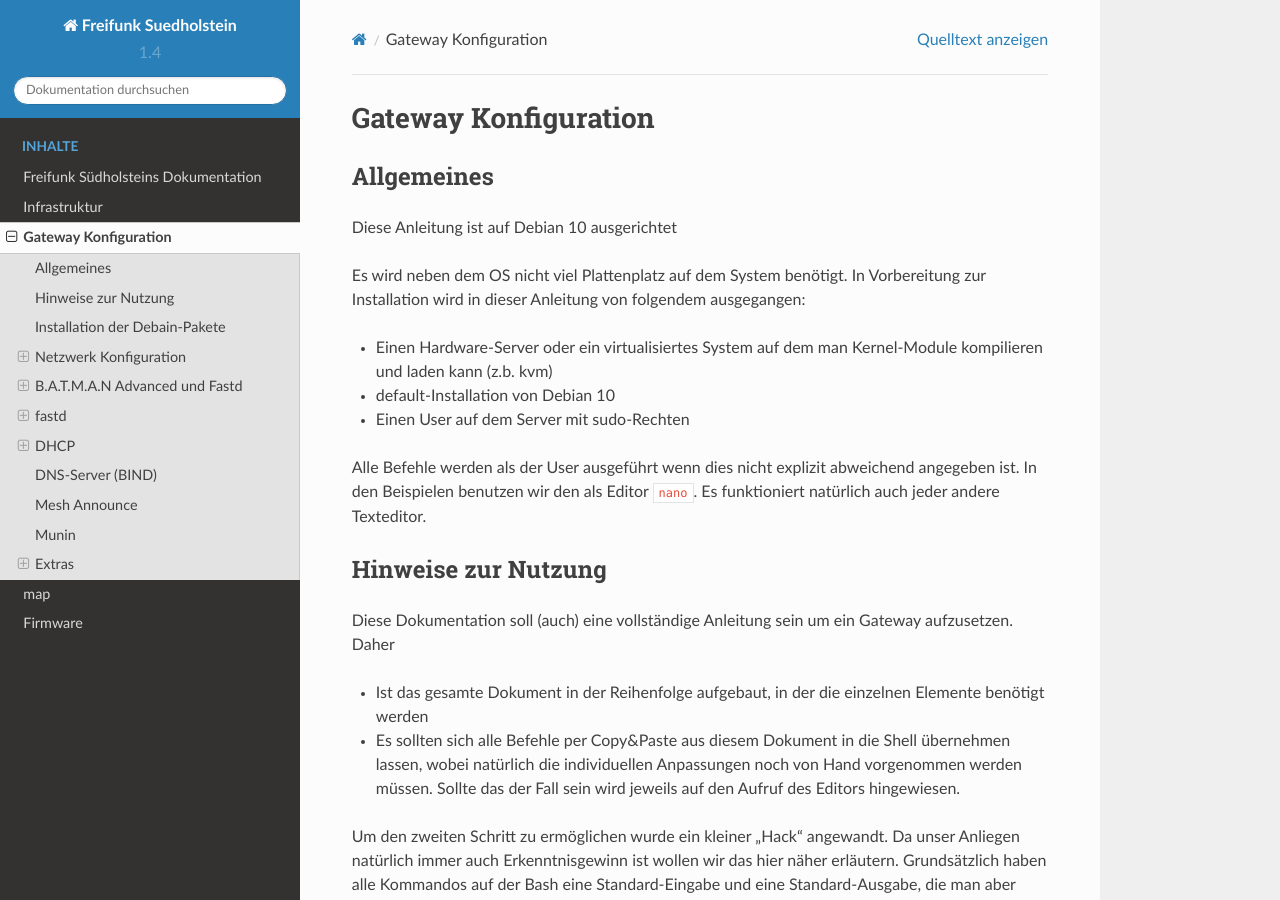
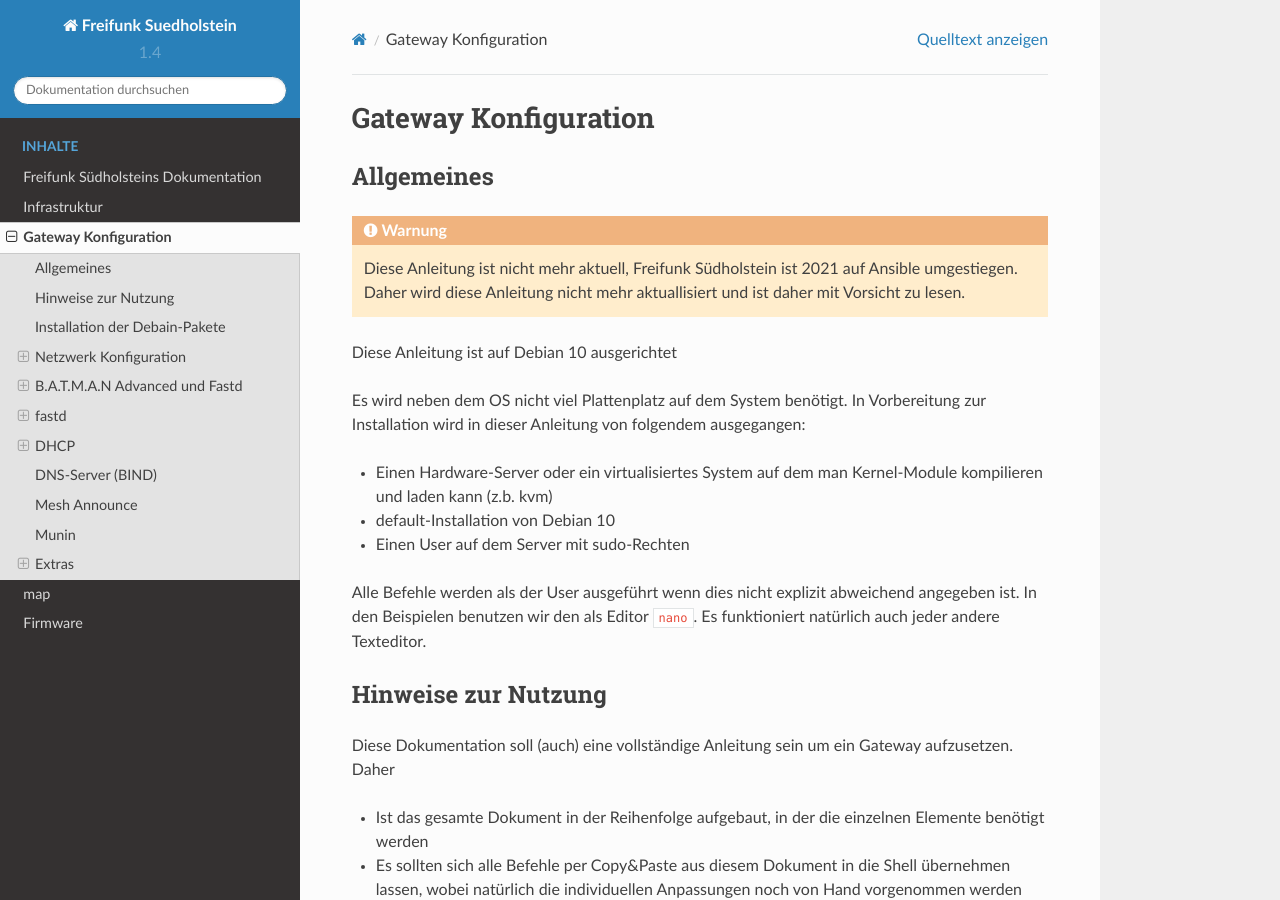
Before and after one commit to ffsh/docs, a Sphinx documentation site: the page built from docs/gateway.rst, in a window 1280 px wide and 900 px high. Built offline with Sphinx 7.4.7 and the Read the Docs theme 2.0.0, drawn with Linux system fonts in a browser that asks for light colours.

```diff
--- a/docs/firmware.rst
+++ b/docs/firmware.rst
@@ -54,7 +54,7 @@ Experimentell ist bisher der Workflow im :code:`release.yml`, das Ziel ist es na
 Der Workflow soll dann über API ein Firmware Release-Archiv zusammenstellen und als Anhang an den Release beifügen.
 
 Das Bauen der Firmware dauert aktuell etwas mehr als eine Stunde, wenn GitHub durchschnittlich ausgelastet ist. Sollte GitHub sich eines Tages dazu entscheiden, die
-Ressourcen zu verringern gibt es die Möglichkeit einen `self-hosted runner <https://docs.github.com/en/actions/hosting-your-own-runners/about-self-hosted-runners>`_ z.b.
+Ressourcen zu verringern, gibt es die Möglichkeit einen `self-hosted runner <https://docs.github.com/en/actions/hosting-your-own-runners/about-self-hosted-runners>`_ z.b.
 in der Hetzner Cloud zu installieren.
 
 Lokal Bauen
--- a/docs/gateway.rst
+++ b/docs/gateway.rst
@@ -8,6 +8,10 @@ Gateway Konfiguration
 
 Allgemeines
 -----------
+
+.. warning::
+    Diese Anleitung ist nicht mehr aktuell, Freifunk Südholstein ist 2021 auf Ansible umgestiegen.
+    Daher wird diese Anleitung nicht mehr aktuallisiert und ist daher mit Vorsicht zu lesen.
 
 Diese Anleitung ist auf Debian 10 ausgerichtet
 
```
